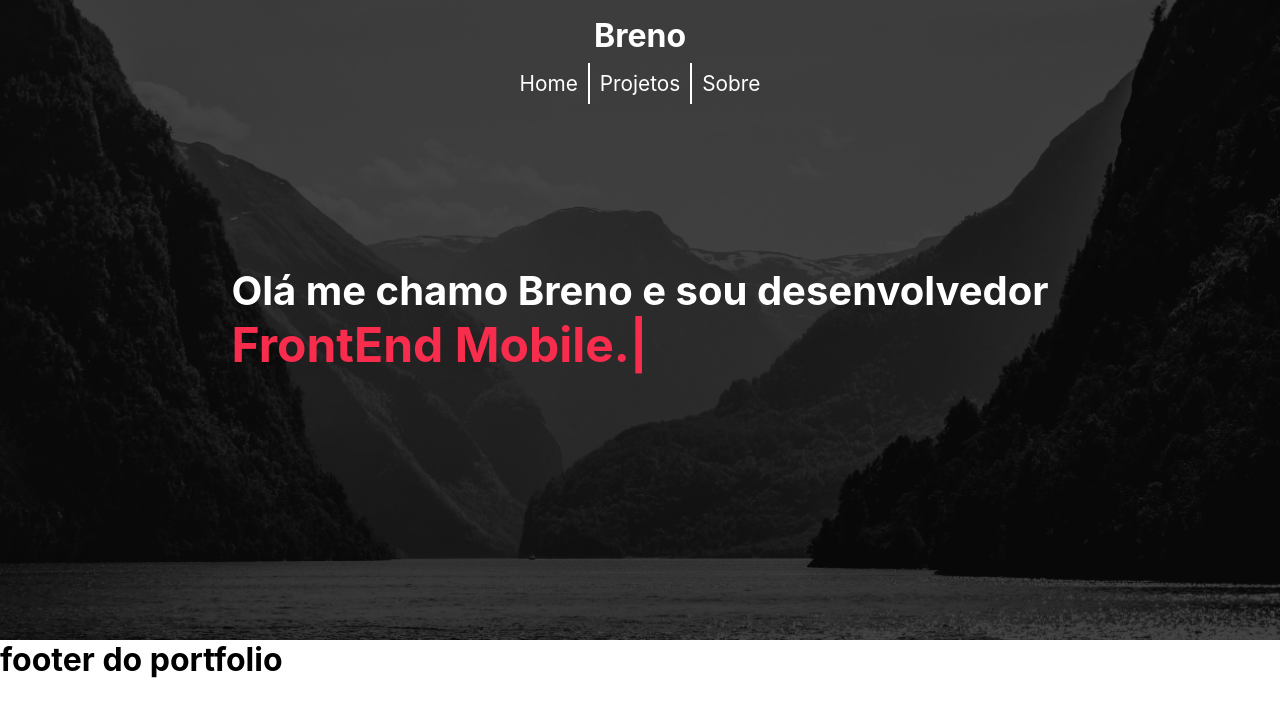
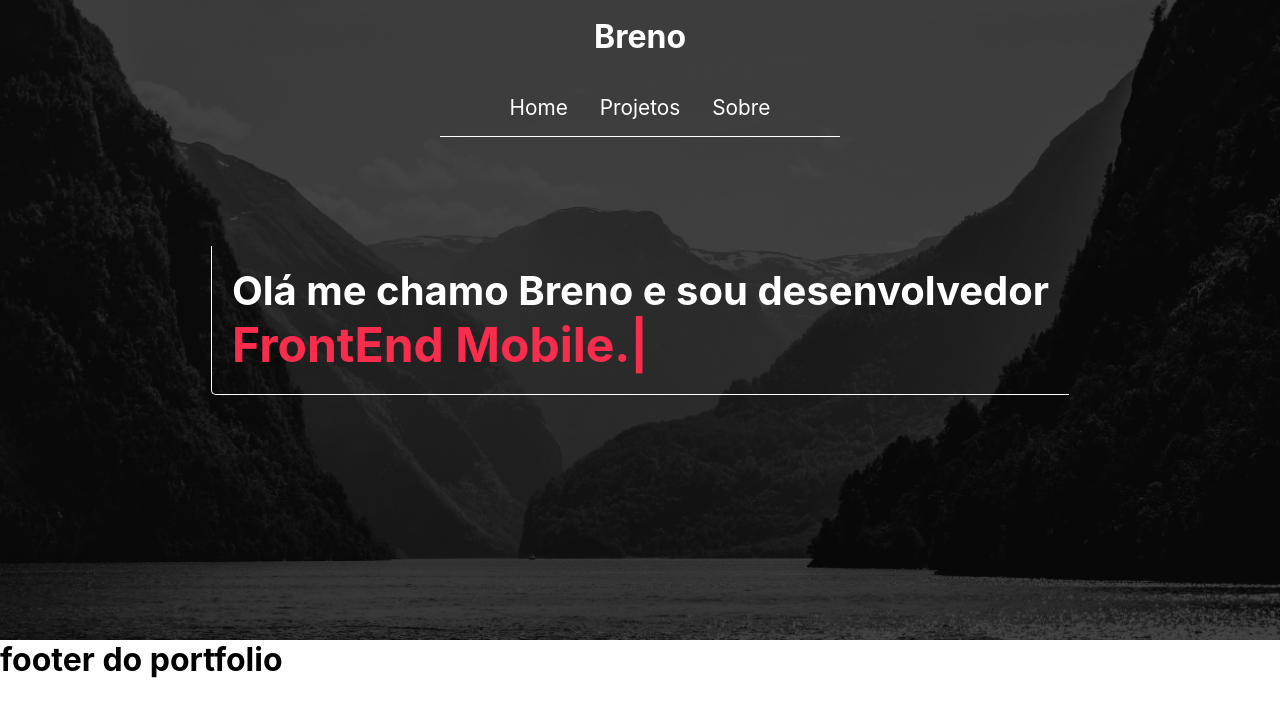
Before and after one commit to brenooliveiranascimento/Breno-portfolio, a Next.js app: page / in a window 1280 px wide. Shown: the top 716 px of the page. Built offline with nearby package versions, Linux system fonts and the light colour scheme.

Commit message:
add bars

```diff
--- a/src/Components/Header/Header.module.scss
+++ b/src/Components/Header/Header.module.scss
@@ -7,7 +7,7 @@
   align-items: center;
   justify-content: center;
   flex-direction: column;
-  margin-top: 1rem;
+  margin-top: 2rem;
   h1 {
     font-size: 2rem;
   }
@@ -16,13 +16,15 @@
 .header_nav {
   display: flex;
   flex-direction: row;
+  margin-top: 1rem;
 
   span {
     font-size: 1.3rem;
     justify-content: space-around;
-    margin: 10px;
+    margin: 1rem;
     cursor: pointer;
-    margin-top: 1rem;
+    margin-top: 1.4rem;
+    transition: all 0.5s;
   }
   span:hover {
       color: #aaa;
@@ -30,7 +32,12 @@
 }
 
 .divisor {
-  border: 1px solid white;
+  // border: 1px solid white;
   height: 80%;
   margin-top: 0.5rem;
 }
+
+.bottom_divisor {
+  border-bottom: 1px solid white;
+  width: 400px;
+}
--- a/src/Components/Header/Header.tsx
+++ b/src/Components/Header/Header.tsx
@@ -18,8 +18,8 @@ function Header() {
         <Link href={"/"}>
           <span>Sobre</span>
         </Link>
-
       </nav>
+      <div className={style.bottom_divisor} />
 
     </header>
   )
--- a/src/Components/Hero/hero.module.scss
+++ b/src/Components/Hero/hero.module.scss
@@ -20,6 +20,10 @@
 
 .text_container {
   flex-direction: column;
+  padding: 20px;
+  border-left:white solid 1px ;
+  border-bottom:white solid 1px ;
+  border-bottom-left-radius: 5px;
   h2 {
     font-size: 2.5rem;
     text-align: start;
```
